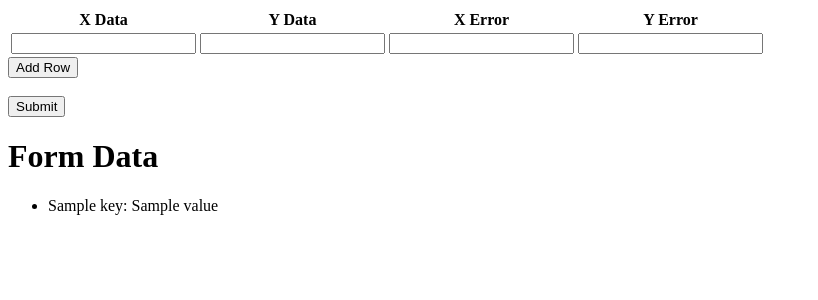
After one commit to hveerava/LSF-ts, a Flask app: template pyth-test/templates/index.html in a window 1280 px wide. The commit adds this page. Shown: the top 300 px of the page, without its empty margins (0-818 px from the left). Run offline with Flask 3, Linux system fonts and the light colour scheme; the template is opened without the code that fills it: most values are stand-ins (such as "Sample title", 1, 10 or a date in 2020).

Commit message:
new html testing

```diff
--- a/Python-Equiv/templates/index.html
+++ b/Python-Equiv/templates/index.html
@@ -40,7 +40,7 @@
         <button type="submit">Run func2</button>
     </form>
 
-    <img src="/static/image1.jpeg" alt="Image 1">
-    <img src="/static/image2.jpeg" alt="Image 2">
+   <!-- <img src="/static/image1.jpeg" alt="Image 1"> -->
+    <!-- <img src="/static/image2.jpeg" alt="Image 2"> -->
 </body>
 </html>
--- a/pyth-test/app.py
+++ b/pyth-test/app.py
@@ -1,10 +1,62 @@
-from flask import Flask
+from flask import Flask, render_template, request
+import numpy as np
+import matplotlib.pyplot as plt
 
 app = Flask(__name__)
 
-@app.route('/')
-def hello():
-    return 'Hello, World!'
+@app.route('/', methods=['GET', 'POST'])
+def index():
+    xdata =[]
+    ydata=[]
+    xerr =[]
+    yerr =[]
+    '''names = []
+    emails = []
+    phones = []
+    addresses = []'''
+
+    if request.method == 'POST':
+        form_data = request.form
+        for key, value in form_data.items():
+            field, index = key.split('_')
+            index = int(index)
+            if field == 'xdata':
+                xdata.append(value)
+            elif field == 'ydata':
+                ydata.append(value)
+            elif field == 'xerr':
+                xerr.append(value)
+            elif field == 'yerr':
+                yerr.append(value)
+        '''print(xdata)
+        print(ydata)
+        print(xerr)
+        print(yerr)'''
+        # ylsf stuff slow integration
+        for i in range(len(xdata)):
+            xdata[i] = float(xdata[i])
+            ydata[i] = float(ydata[i])
+            xerr[i] = float(xerr[i])
+            yerr[i] = float(yerr[i])
+
+        '''plt.errorbar(xdata, ydata, yerr=yerr, fmt='o', label='Data')
+
+        # Fit a best fit line (linear regression) to the data
+        coefficients = np.polyfit(xdata, ydata, 1)
+        best_fit_line = np.poly1d(coefficients)
+        x_values = np.linspace(min(xdata), max(xdata), 100)
+        plt.plot(x_values, best_fit_line(x_values), label='Best Fit Line')
+
+        plt.xlabel('X')
+        plt.ylabel('Y')
+        plt.title('Best Fit Line with Error Bars')
+        plt.legend()
+        plt.grid(True)
+        plt.savefig('image1.jpeg')'''
+
+        return render_template('result.html', xdata=xdata, ydata=ydata, xerr=xerr, yerr=yerr)
+
+    return render_template('index.html')
 
 if __name__ == '__main__':
-    app.run(debug=True, port=8080)
+    app.run(debug=True, port='8080')
--- /dev/null
+++ b/pyth-test/templates/index.html
@@ -0,0 +1,47 @@
+<!DOCTYPE html>
+<html>
+<head>
+    <title>Form</title>
+    <script src="https://ajax.googleapis.com/ajax/libs/jquery/3.5.1/jquery.min.js"></script>
+</head>
+<body>
+    <form method="POST" action="/">
+        <table id="form_table">
+            <tr>
+                <th>X Data</th>
+                <th>Y Data</th>
+                <th>X Error</th>
+                <th>Y Error</th>
+            </tr>
+            <tr>
+                <td><input type="number" name="xdata_1"></td>
+                <td><input type="number" name="ydata_1"></td>
+                <td><input type="number" name="xerr_1"></td>
+                <td><input type="number" name="yerr_1"></td>
+            </tr>
+        </table>
+        <button type="button" onclick="addRow()">Add Row</button>
+        <br><br>
+        <input type="submit" value="Submit">
+    </form>
+
+    {% if form_data %}
+    <h1>Form Data</h1>
+    <ul>
+        {% for key, value in form_data.items() %}
+            <li>{{ key }}: {{ value }}</li>
+        {% endfor %}
+    </ul>
+    {% endif %}
+
+    <script>
+        var rowNum = 1;
+
+        function addRow() {
+            rowNum++;
+            var newRow = '<tr><td><input type="number" name="xdata_' + rowNum + '"></td><td><input type="number" name="ydata_' + rowNum + '"></td><td><input type="number" name="xerr_' + rowNum + '"></td><td><input type="number" name="yerr_' + rowNum + '"></td></tr>';
+            $('#form_table').append(newRow);
+        }
+    </script>
+</body>
+</html>
```
Also changed, not shown: Python-Equiv/pyth-all.py (+7 -7 lines), pyth-test/templates/result.html (added, +33 -0 lines), pyth-test/image1.jpeg (renamed from images/image1.jpeg).
